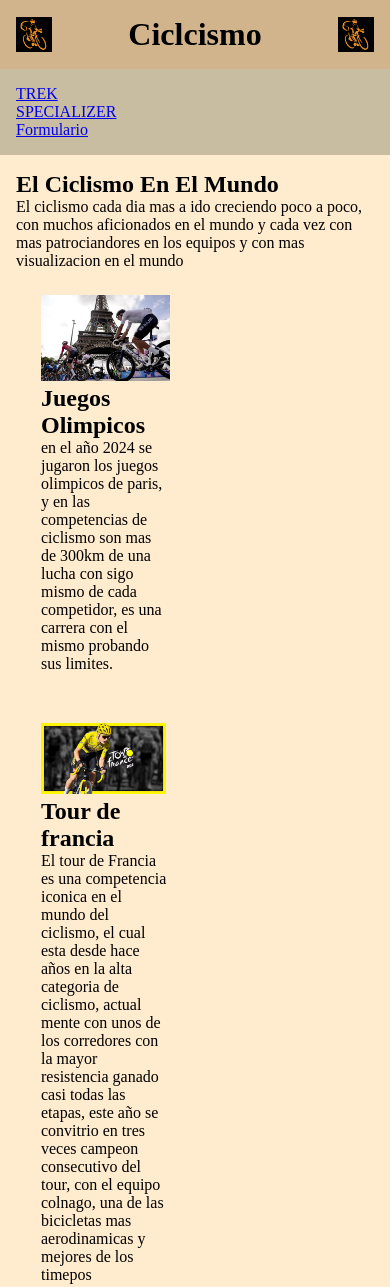
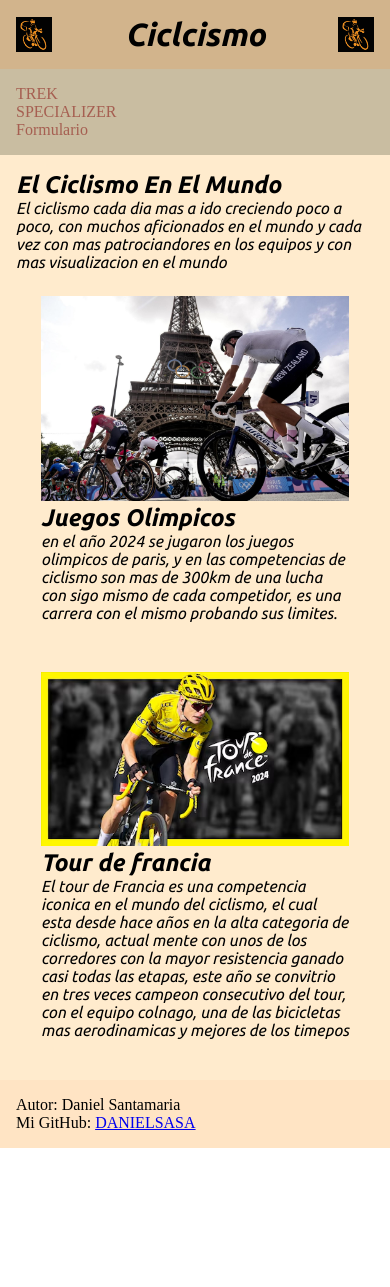
Before and after one commit to Danielsasa/proyecto, a plain HTML site: page index.html in a window 390 px wide. Shown: the top 1287 px of the page. After the commit the page ends 1148 px from the top, so only its background shows below. Drawn offline with Linux system fonts and the light colour scheme; a web font is replaced by a local one.

Commit message:
se agrego nuevo tipo de letra, se cambio el estilos de los enlaces

```diff
--- a/index.html
+++ b/index.html
@@ -4,6 +4,9 @@
     <meta charset="UTF-8">
     <meta name="viewport" content="width=device-width, initial-scale=1.0">
     <link rel="stylesheet" href="styles/styles.css">
+    <link rel="preconnect" href="https://fonts.googleapis.com">
+    <link rel="preconnect" href="https://fonts.gstatic.com" crossorigin>
+    <link href="https://fonts.googleapis.com/css2?family=Twinkle+Star&family=Ubuntu:ital,wght@0,300;0,400;0,500;0,700;1,300;1,400;1,500;1,700&display=swap" rel="stylesheet">
     <title>Document</title>
 </head>
 
--- a/styles/styles.css
+++ b/styles/styles.css
@@ -26,7 +26,14 @@
     align-items: center;
     justify-content: space-between;
     padding: 1rem;
+
 }
+.grid-header h1{
+    font-family: "Ubuntu", serif;
+    font-weight: 700;
+    font-style: italic;
+}
+
 .grid-header img{
     width: 10%;
 }
@@ -36,10 +43,23 @@
     grid-area: nav;
 }
 
+.grid-nav a{
+    text-decoration: none;
+    color: rgba(133, 5, 5, 0.514);
+}
+
+.grid-nav a:hover{
+    color: rgb(53, 172, 17);
+}
+
 .grid-main{
     background-color: blanchedalmond;
     grid-area: main;
+    font-family: "Ubuntu", serif;
+  font-weight: 400;
+  font-style: italic;
 }
+
 
 .informacion1 h1{
     box-sizing: border-box;
@@ -52,6 +72,9 @@
     display: inline-block;
     width: 50%;
     padding: 25px;
+    font-family: "Ubuntu", serif;
+    font-weight: 400;
+    font-style: italic;
 }
 .informacion1 img{
     width: 100%;
@@ -62,6 +85,9 @@
     display: inline-block;
     width: 49%;
     padding: 25px;
+    font-family: "Ubuntu", serif;
+  font-weight: 400;
+  font-style: italic;
 }
 
 .informacion2 img{
@@ -97,5 +123,26 @@
             "nav nav "
             "main main "
             "footer footer";
+
+    .informacion1{
+                box-sizing: border-box;
+                display: inline-block;
+                width: 100%;
+                padding: 25px;
+                font-family: "Ubuntu", serif;
+                font-weight: 400;
+                font-style: italic;
+    }
+
+    .informacion2{
+        box-sizing: border-box;
+        display: inline-block;
+        width: 100%;
+        padding: 25px;
+        font-family: "Ubuntu", serif;
+        font-weight: 400;
+        font-style: italic;
+    }
+
     }
 }
```
